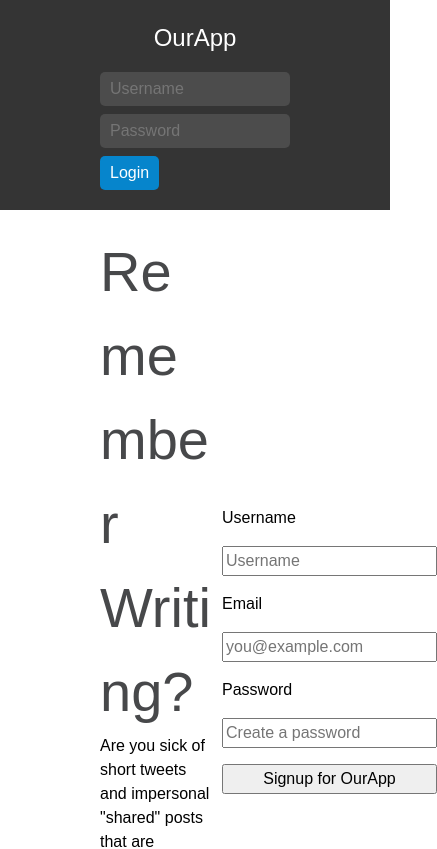
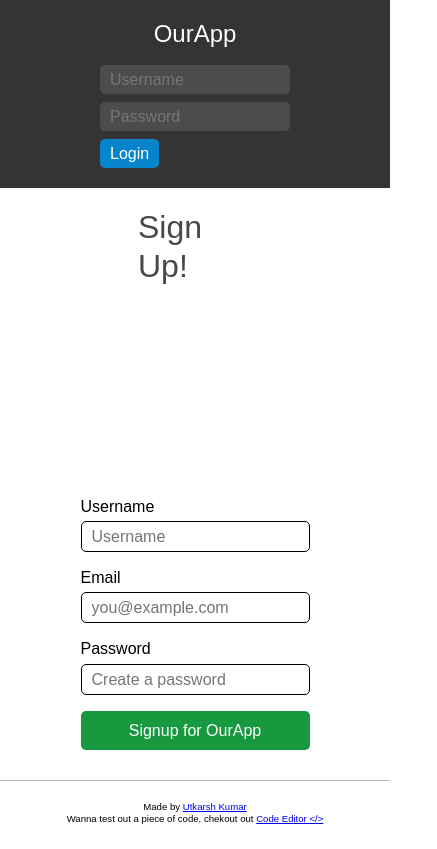
Before and after one commit to vknir/Our-App, a React (Vite) app in the folder root/frontend/: page / in a window 390 px wide. Shown: the top 849 px of the page, 437 px wide, since content can reach past the window. Built offline with nearby package versions, Linux system fonts and the light colour scheme.

Commit message:
Singout component complete

```diff
--- a/root/frontend/src/components/Footer.css
+++ b/root/frontend/src/components/Footer.css
@@ -4,5 +4,5 @@ footer{
     margin-top: 10px;
 
     border-top: 1px var(--clr-footer-border) solid;
-    padding-bottom: 30px;
+    padding: 20px;
 }
--- a/root/frontend/src/components/Footer.jsx
+++ b/root/frontend/src/components/Footer.jsx
@@ -11,12 +11,12 @@ function Footer() {
         >
           Utkarsh Kumar
         </a>
-        <p>
-          Wanna test out a piece of code, chekout out{" "}
-          <a target="_blank" href="https://code-editor-vknir.netlify.app/">
-            Code Editor {"</>"}
-          </a>{" "}
-        </p>
+      </p>
+      <p>
+        Wanna test out a piece of code, chekout out{" "}
+        <a target="_blank" href="https://code-editor-vknir.netlify.app/">
+          Code Editor {"</>"}
+        </a>{" "}
       </p>
     </footer>
   );
--- a/root/frontend/src/components/Signup.css
+++ b/root/frontend/src/components/Signup.css
@@ -1,4 +1,4 @@
-main{
+main {
   padding-inline: 100px;
   padding-block: 20px;
 
@@ -6,33 +6,64 @@ main{
   justify-content: space-between;
   align-items: center;
 
-
-    gap: .5rem;
+  gap: 0.5rem;
   width: 100vw;
-    .left-section{
-
+  .signup-left-section {
     max-width: 60%;
-        h1{
+    h1 {
       font-weight: 100;
       font-size: 3.5rem;
 
       color: var(--clr-signup-heading);
     }
-
   }
 
-    .right-section{
-        form{
+  .signup-right-section {
+    form {
       display: flex;
       flex-direction: column;
       width: 100%;
-            gap:1rem;
-            input{
+      gap: 1rem;
+      input {
         min-width: 100%;
+        padding: 5px;
+        padding-inline: 10px;
+        border: 1px solid;
+        border-radius: var(--border-radius);
+        margin-top: 5px;
       }
 
+      button{
+        background-color: var(--clr-success);
+        border: 0;
+        border-radius: var(--border-radius);
+        padding: 10px;
+
+        color: white;
       }
 
-
+      button:hover{
+        color: black;
+        filter: brightness(130%);
+        cursor: pointer;
       }
     }
+  }
+}
+
+@media(max-width: 768px){
+    main{
+        display: flex;
+        flex-direction: column;
+    }
+
+    .signup-left-section{
+
+        p{
+            color: var(--clr-signup-heading);
+
+            font-weight: 100;
+            font-size: 2rem;
+        }
+    }
+}
--- a/root/frontend/src/components/Signup.jsx
+++ b/root/frontend/src/components/Signup.jsx
@@ -1,26 +1,70 @@
+import { useEffect } from "react";
+import { useSetRecoilState, useRecoilValue } from "recoil";
+
 import "./Signup.css";
+import lengthState from "../store/lengthState";
 
 function Signup() {
+  const length = useRecoilValue(lengthState);
+  const setLength = useSetRecoilState(lengthState);
+
+  function checkLength(){
+    if( window.innerWidth > 768)
+        setLength(true)
+    else
+      setLength(false)
+}
+
+
+
+
+  useEffect(()=>{
+      checkLength();
+      window.addEventListener('resize', checkLength)
+
+      return ()=> window.removeEventListener('resize', checkLength)
+  },[length])
+
+
+
   return (
     <main>
-      <div className="left-section">
+      <div className="signup-left-section">
+
+        {length ? (
+          <>
             <h1>Remember Writing?</h1>
             <p>
-          Are you sick of short tweets and impersonal "shared" posts that are
-          reminiscent of the late 90's email forwards? We believe getting back
-          to actually writing is the key to enjoying the internet again.
+              Are you sick of short tweets and impersonal "shared" posts that
+              are reminiscent of the late 90's email forwards? We believe
+              getting back to actually writing is the key to enjoying the
+              internet again.
             </p>
+          </>
+        ) : (
+          <>
+            <p>Sign Up!</p>
+          </>
+        )}
       </div>
-      <div className="right-section">
+      <div className="signup-right-section">
         <form>
+          <div>
             <label htmlFor="Username">Username</label>
             <input id="Username" placeholder="Username" type="text"></input>
-
+          </div>
+          <div>
             <label htmlFor="Email">Email</label>
-          <input id='Email' placeholder="you@example.com" type="text"></input>
-
+            <input id="Email" placeholder="you@example.com" type="text"></input>
+          </div>
+          <div>
             <label htmlFor="Password">Password</label>
-          <input id='Password' placeholder="Create a password" type="password"></input>
+            <input
+              id="Password"
+              placeholder="Create a password"
+              type="password"
+            ></input>
+          </div>
           <button>Signup for OurApp</button>
         </form>
       </div>
--- a/root/frontend/src/index.css
+++ b/root/frontend/src/index.css
@@ -12,7 +12,7 @@
 
 body {
   /* 3. Add accessible line-height */
-  line-height: 1.5;
+  line-height: 1.2;
   /* 4. Improve text rendering */
   -webkit-font-smoothing: antialiased;
 }
--- /dev/null
+++ b/root/frontend/src/store/lengthState.js
@@ -0,0 +1,8 @@
+import {atom} from 'recoil'
+
+const lengthState= atom({
+    key:'length',
+    default: true,
+})
+
+export default lengthState
```
Lines whose indentation alone changed are shown as unchanged.
